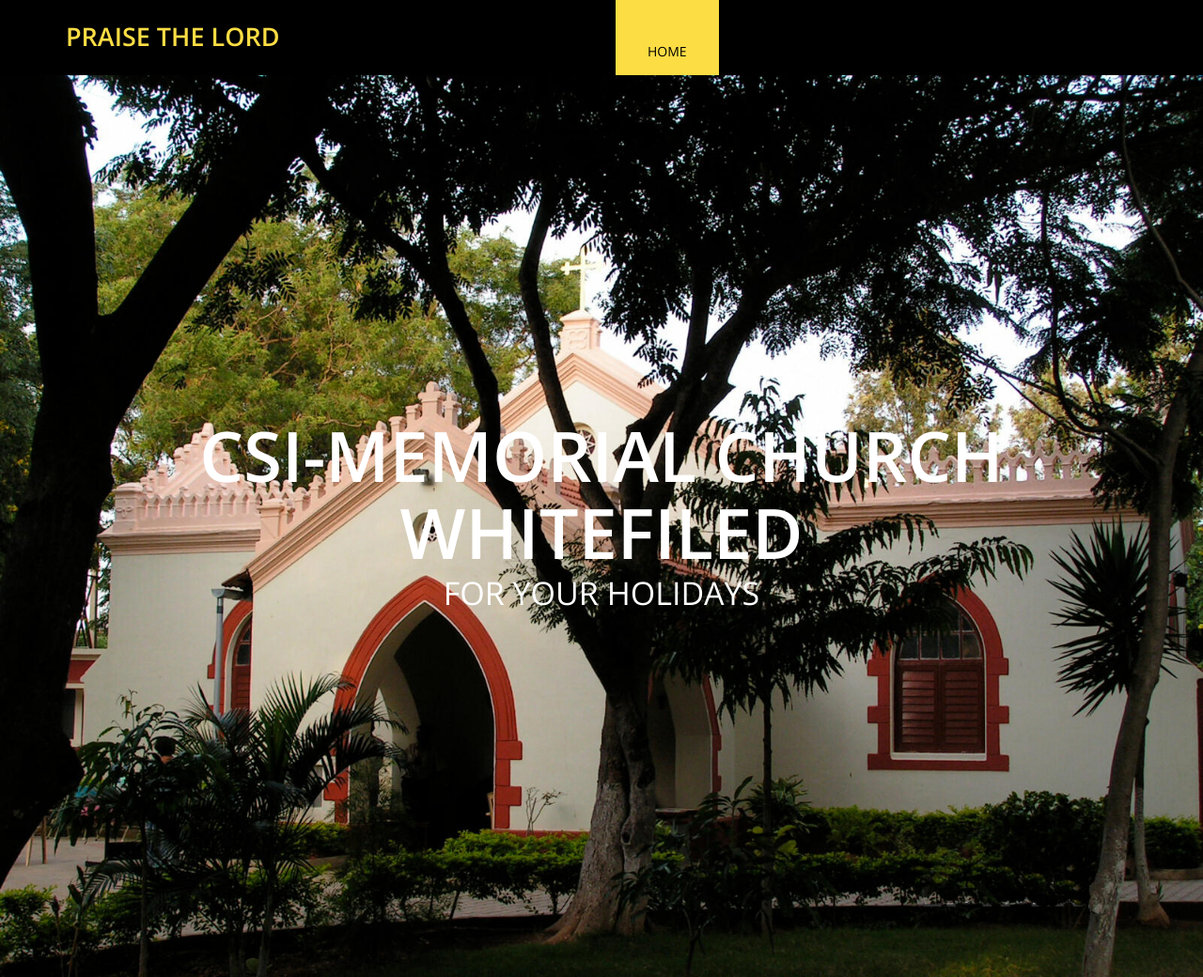
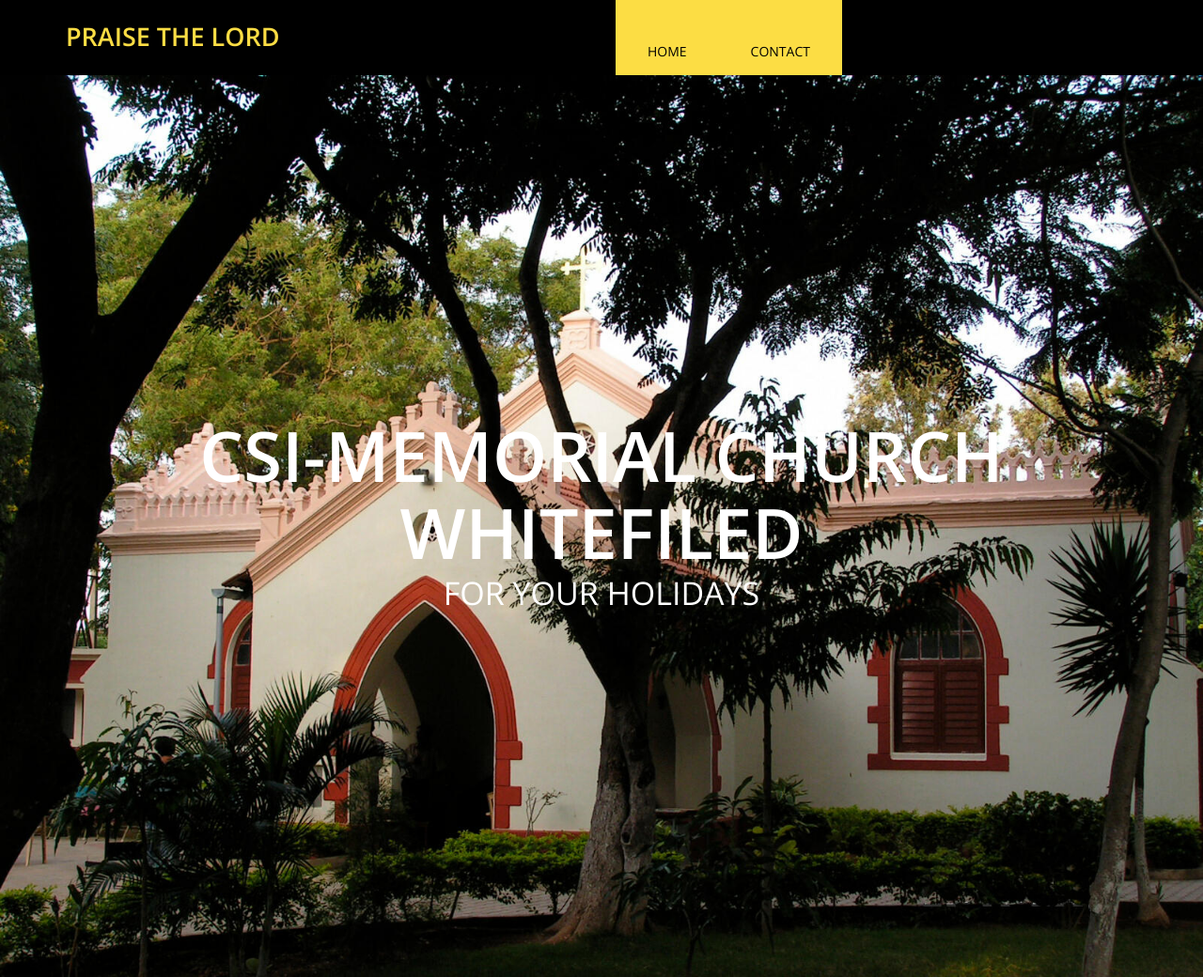
Before and after one commit to csimemorialchurchwhitefield/csimemorialchurchwhitefield, a plain HTML site: page index.html in a window 1280 px wide. Shown: the top 1040 px of the page at 94% size. Drawn offline with nearby package versions, Linux system fonts and the light colour scheme.

Commit message:
Update index.html

```diff
--- a/index.html
+++ b/index.html
@@ -39,6 +39,7 @@ http://www.templatemo.com/tm-475-holiday
 	  				<nav class="tm-nav">
 						<ul>
 							<li><a href="index.html" class="active">Home</a></li>
+							<li><a href="index.html" class="active">Contact</a></li>
 						</ul>
 					</nav>
 	  			</div>
```
